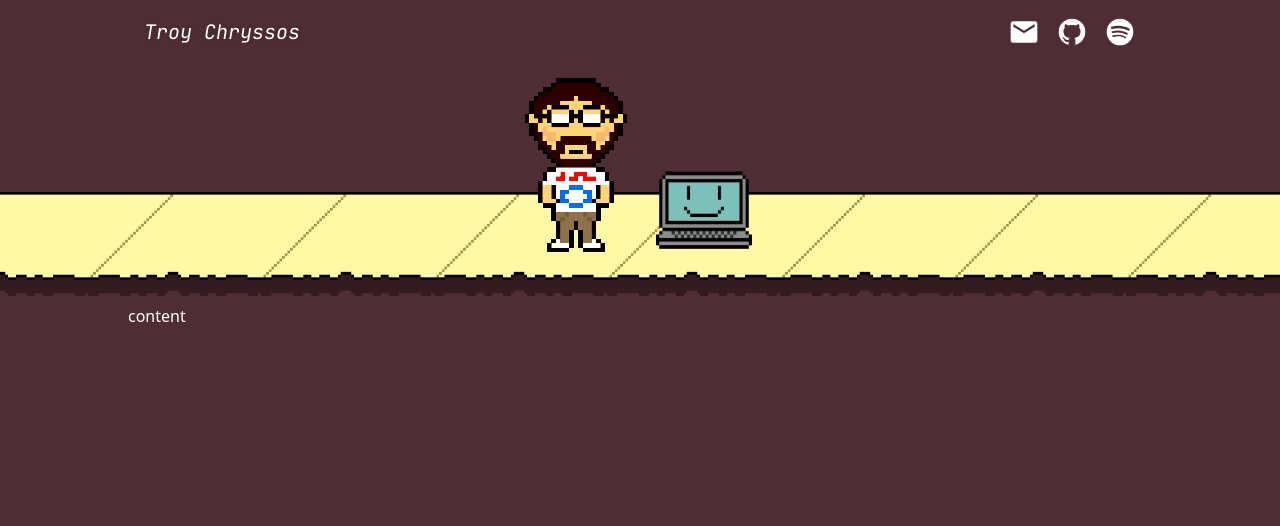
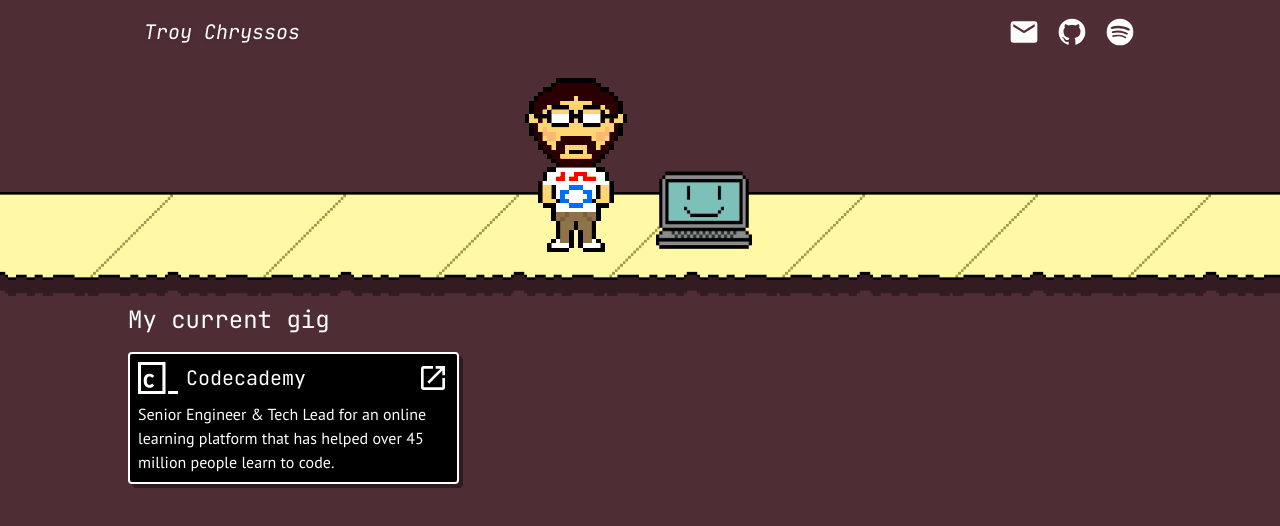
Before and after one commit to tchryssos/homesite, an Astro site: page / in a window 1280 px wide. Built offline with nearby package versions, Linux system fonts and the light colour scheme; Astro itself is replaced by a stand-in of ours.

Commit message:
project blocks and portfolio sections

```diff
--- a/src/components/IconLink.astro
+++ b/src/components/IconLink.astro
@@ -30,7 +30,7 @@ const Icon = iconMap[icon];
 ---
 
 <a
-  class:list={[className]}
+  class:list={[className, 'z-10']}
   href={href}
   rel="noreferrer nofollow"
   target="_blank"
--- /dev/null
+++ b/src/components/PortfolioSection.astro
@@ -0,0 +1,14 @@
+---
+interface Props {
+  title: string;
+  desc?: string;
+}
+
+const { title, desc } = Astro.props;
+---
+
+<h2 class="font-title text-2xl">{title}</h2>
+<div class="mb-4">{desc && <p class="font-body mt-1 text-base">{desc}</p>}</div>
+<div class="mb-4 grid grid-cols-1 gap-4 md:grid-cols-2 lg:grid-cols-3">
+  <slot />
+</div>
--- /dev/null
+++ b/src/components/ProjectBlock.astro
@@ -0,0 +1,61 @@
+---
+import type { ImageMetadata } from 'astro';
+import { Image } from 'astro:assets';
+
+import type { IconType } from './IconLink.astro';
+import IconLink from './IconLink.astro';
+
+type SubExtends<T, U extends T> = U;
+
+interface Props {
+  title: string;
+  text: string;
+  imageAltText: string;
+  image: ImageMetadata;
+  to: string;
+  toRepo?: string;
+  hideLink?: boolean;
+  toOthers?: {
+    extType: SubExtends<IconType, 'medium' | 'vimeo'>;
+    extLink: string;
+    extTitle: string;
+  }[];
+}
+
+const { title, text, imageAltText, image, to, toRepo, hideLink, toOthers } =
+  Astro.props;
+---
+
+<div
+  class="border-text bg-background shadow-project-block hover:shadow-project-block-hover relative flex flex-col rounded border-2 border-solid p-2 break-words hover:-translate-x-1 hover:-translate-y-1"
+>
+  <a class="absolute top-0 left-0 h-full w-full" href={to} title={title}></a>
+  <div class="mb-2 flex items-center justify-between">
+    <div class="flex items-center gap-2">
+      <Image alt={imageAltText} height={40} src={image} width={40} />
+      <h3 class="font-title text-xl">{title}</h3>
+    </div>
+    <div class="flex">
+      {
+        toOthers?.map(({ extType, extLink, extTitle }) => (
+          <IconLink altText={extTitle} href={extLink} icon={extType} />
+        ))
+      }
+      {
+        Boolean(toRepo) && (
+          <IconLink
+            altText={`Go to the Github repo for ${title}`}
+            href={toRepo!}
+            icon="github"
+          />
+        )
+      }
+      {
+        !hideLink && (
+          <IconLink altText={`Open ${title}`} href={to} icon="open" />
+        )
+      }
+    </div>
+  </div>
+  <p class="font-body text-base">{text}</p>
+</div>
--- /dev/null
+++ b/src/components/portfolio/CurrentGig.astro
@@ -0,0 +1,15 @@
+---
+import CodecademySvg from '../../assets/codecademy.svg';
+import PortfolioSection from '../PortfolioSection.astro';
+import ProjectBlock from '../ProjectBlock.astro';
+---
+
+<PortfolioSection title="My current gig">
+  <ProjectBlock
+    image={CodecademySvg}
+    imageAltText="Codecademy logo"
+    text="Senior Engineer & Tech Lead for an online learning platform that has helped over 45 million people learn to code."
+    title="Codecademy"
+    to="https://www.codecademy.com/"
+  />
+</PortfolioSection>
--- a/src/pages/index.astro
+++ b/src/pages/index.astro
@@ -1,4 +1,5 @@
 ---
+import CurrentGig from '../components/portfolio/CurrentGig.astro';
 import Layout from '../layouts/Layout.astro';
 
 const desc = "Troy Chryssos' portolio";
@@ -15,5 +16,5 @@ const desc = "Troy Chryssos' portolio";
   }}
   title="Troy Chryssos"
 >
-  content
+  <CurrentGig />
 </Layout>
```
